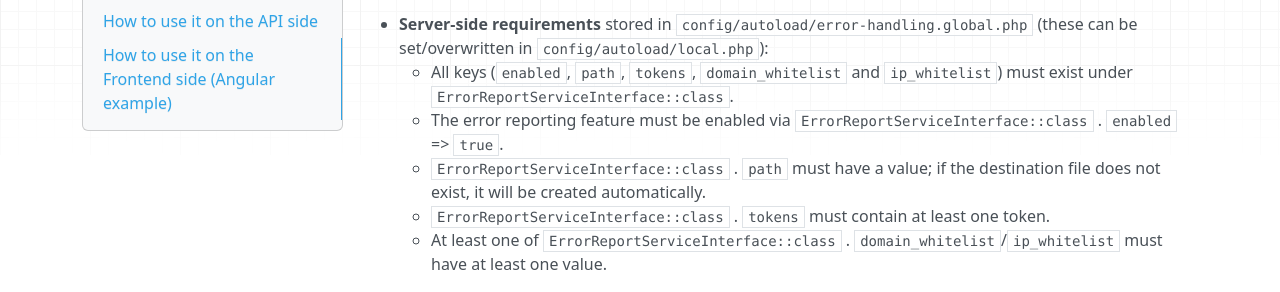
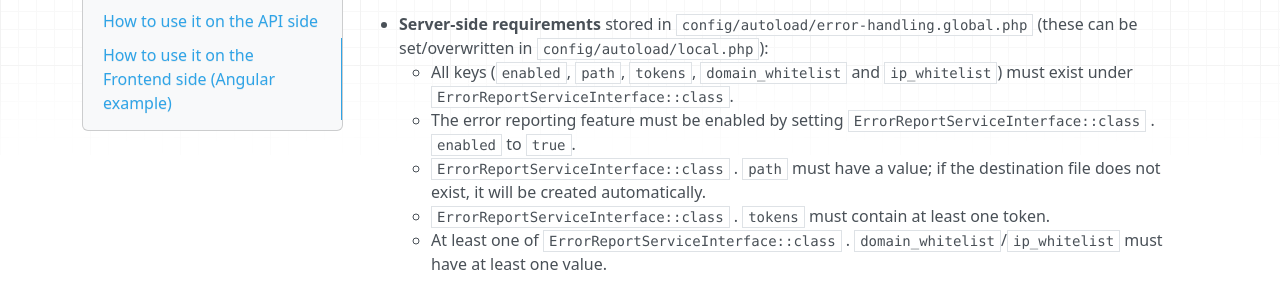
Before and after one commit to dotkernel/api-documentation, an MkDocs documentation site: the page built from docs/book/v5/core-features/error-reporting.md, in a window 1280 px wide and 900 px high, scrolled down 901 px. Shown: the part 151-443 px from the top of the window. Built offline with MkDocs 1.6.1, drawn with Linux system fonts in a browser that asks for light colours; nearby versions of some CDN libraries.

Commit message:
Update docs/book/v5/core-features/error-reporting.md
Co-authored-by: Alex Karajos <alex.merlin.1985@gmail.com>
Signed-off-by: bidi47 <bidi@apidemia.com>

```diff
--- a/docs/book/v5/core-features/error-reporting.md
+++ b/docs/book/v5/core-features/error-reporting.md
@@ -48,7 +48,7 @@ Below are the requirements for an application to be able to send error messages
 
 - **Server-side requirements** stored in `config/autoload/error-handling.global.php` (these can be set/overwritten in `config/autoload/local.php`):
     - All keys (`enabled`, `path`, `tokens`, `domain_whitelist` and `ip_whitelist`) must exist under `ErrorReportServiceInterface::class`.
-    - The error reporting feature must be enabled via `ErrorReportServiceInterface::class` . `enabled` => `true`.
+    - The error reporting feature must be enabled by setting `ErrorReportServiceInterface::class` . `enabled` to `true`.
     - `ErrorReportServiceInterface::class` . `path` must have a value; if the destination file does not exist, it will be created automatically.
     - `ErrorReportServiceInterface::class` . `tokens` must contain at least one token.
     - At least one of `ErrorReportServiceInterface::class` . `domain_whitelist`/`ip_whitelist` must have at least one value.
```
